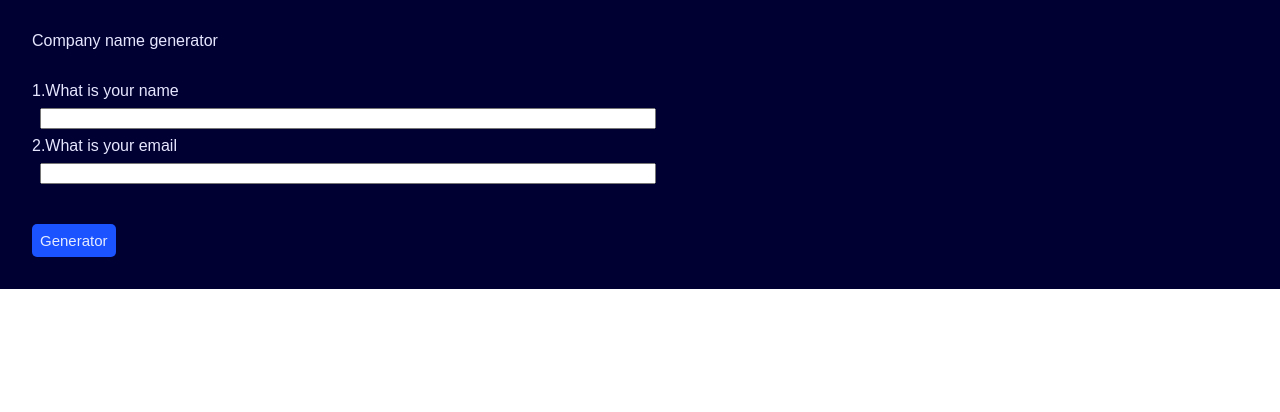
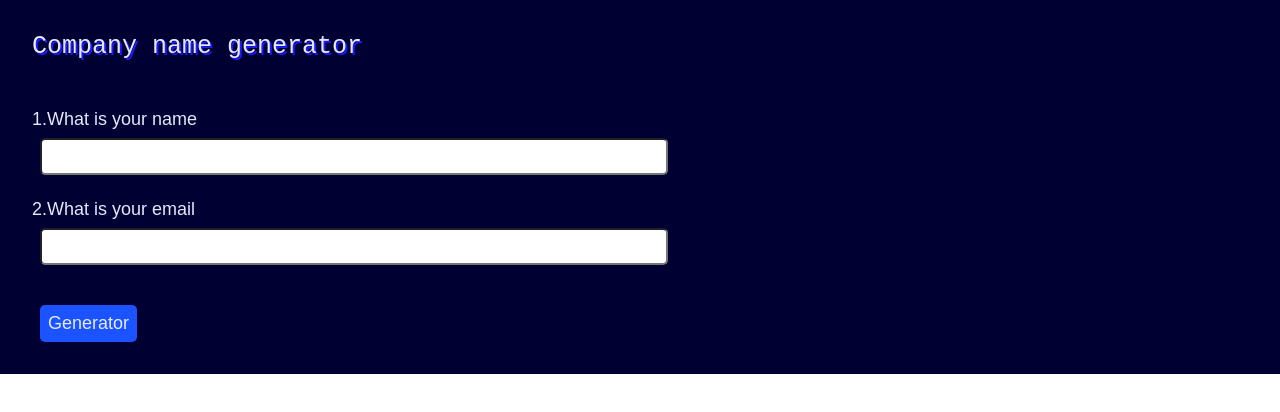
Before and after one commit to massoodbarsa/Name-generator, a React (Create React App) app in the folder name-generator/: page / in a window 1280 px wide. Shown: the top 412 px of the page. Built offline with nearby package versions, Linux system fonts and the light colour scheme.

Commit message:
react2.2

```diff
--- a/name-generator/src/components/Header.css
+++ b/name-generator/src/components/Header.css
@@ -0,0 +1,4 @@
+.Header {
+  font-size: 25px;
+  font-family: Courier New;
+  text-shadow: 2px 2px  #1a1aff; }
--- a/name-generator/src/components/Header.js
+++ b/name-generator/src/components/Header.js
@@ -6,7 +6,7 @@ export default class Header extends React.Component{
 
   render(){
     return(
-      <div>Company name generator</div>
+      <div className='Header'>Company name generator</div>
     )
   }
 }
--- a/name-generator/src/components/Header.scss
+++ b/name-generator/src/components/Header.scss
@@ -0,0 +1,7 @@
+.Header{
+  font-size: 25px;
+  font-family:Courier New;
+  text-shadow: 2px 2px  #1a1aff
+;
+
+}
--- a/name-generator/src/components/TextField.css
+++ b/name-generator/src/components/TextField.css
@@ -1,6 +1,11 @@
 .TextField {
-  display: block; }
+  display: block;
+  margin-top: 16px;
+  font-size: 18px; }
 
 .TextField-label {
   margin: 8px;
-  width: 50%; }
+  width: 50%;
+  padding: 8px;
+  font-size: 15px;
+  border-radius: 5px; }
--- a/name-generator/src/components/TextField.scss
+++ b/name-generator/src/components/TextField.scss
@@ -2,9 +2,15 @@
 
 .TextField{
   display: block;
+  margin-top: $padding-s;
+  font-size: 18px;
+
 }
 
 .TextField-label{
   margin: $padding-xs ;
-  width:50%
+  width:50%;
+  padding: $padding-xs;
+  font-size: 15px;
+  border-radius: 5px
 }
--- a/name-generator/src/components/buttonGenerator.css
+++ b/name-generator/src/components/buttonGenerator.css
@@ -2,6 +2,14 @@
   background-color: #1a53ff;
   border: none;
   padding: 8px;
-  font-size: 15px;
+  font-size: 18px;
   color: #e6ecff;
-  border-radius: 5px; }
+  border-radius: 5px;
+  margin-left: 8px; }
+
+.Button:hover {
+  background-color: #e6ecff;
+  color: #1a53ff; }
+
+.Button:active {
+  outline: none; }
--- a/name-generator/src/components/buttonGenerator.scss
+++ b/name-generator/src/components/buttonGenerator.scss
@@ -4,7 +4,17 @@
   background-color: #1a53ff;
   border: none;
   padding: $padding-xs;
-  font-size: 15px;
+  font-size: 18px;
   color: #e6ecff;
-  border-radius: 5px
+  border-radius: 5px;
+  margin-left: $padding-xs;
 }
+
+.Button:hover {
+  background-color: #e6ecff;
+  color: #1a53ff;
+}
+
+.Button:active {
+  outline: none;
+}
```
